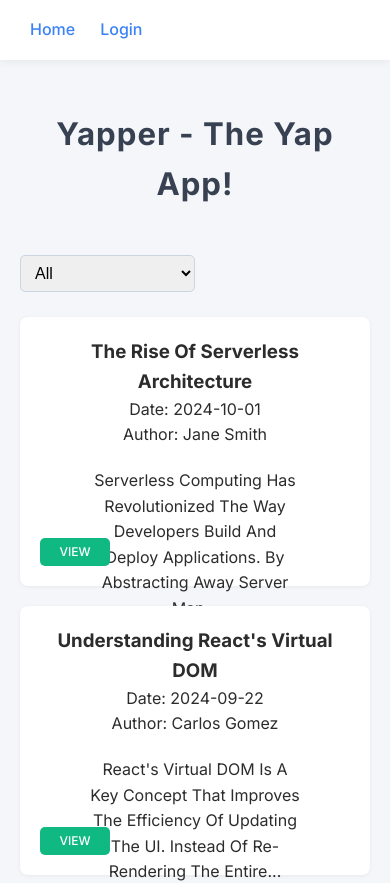
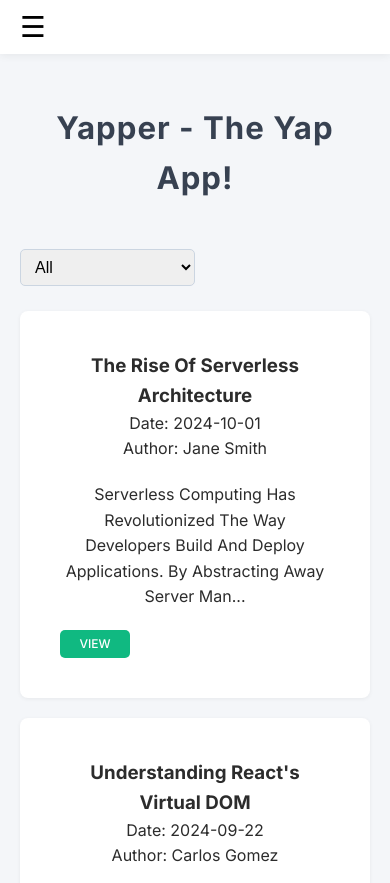
Before and after one commit to cgomez374/my-blog-app, a React (Vite) app: page / in a window 390 px wide. Shown: the top 883 px of the page. Built offline with nearby package versions, Linux system fonts and the light colour scheme.

Commit message:
added hamburger menu, updated post preview height, added functionality for hamburger menu

```diff
--- a/src/App.css
+++ b/src/App.css
@@ -45,7 +45,7 @@ section {
   margin-top: 40px;
 }
 
-/* NAVBAR */
+/* NAVBAR
 nav {
   background-color: #ffffff;
   box-shadow: 0 2px 8px rgba(0, 0, 0, 0.06);
@@ -75,6 +75,60 @@ nav p {
   font-weight: bold;
   font-size: 1.1rem;
   margin-left: auto;
+} */
+
+/* NAVBAR */
+nav {
+  background-color: #ffffff;
+  box-shadow: 0 2px 8px rgba(0, 0, 0, 0.06);
+  padding: 0 30px;
+  height: 60px;
+  display: flex;
+  align-items: center;
+  position: sticky;
+  top: 0;
+  z-index: 1000;
+  text-transform: capitalize;
+  justify-content: space-between;
+}
+
+/* Hamburger button */
+.hamburger {
+  display: none;
+  font-size: 1.8rem;
+  background: none;
+  border: none;
+  cursor: pointer;
+  margin-right: 1rem;
+}
+
+/* Nav links */
+nav ul {
+  display: flex;
+  gap: 25px;
+  align-items: center;
+  list-style: none;
+  padding: 0;
+  margin: 0;
+}
+
+/* Each nav item */
+nav ul li {
+  font-size: 1rem;
+  font-weight: 500;
+}
+
+nav ul li a {
+  text-decoration: none;
+  color: #333;
+}
+
+/* Greeting text */
+nav p {
+  font-weight: bold;
+  font-size: 1.1rem;
+  margin-left: auto;
+  white-space: nowrap;
 }
 
 /* banner */
@@ -113,7 +167,7 @@ select {
 
 .post-list-container ul li {
   background-color: #ffffff;
-  padding: 20px;
+  padding: 40px;
   border-radius: 8px;
   box-shadow: 0 1px 4px rgba(0, 0, 0, 0.06);
   transition: transform 0.2s ease;
@@ -125,8 +179,6 @@ select {
 
 .post-list-container .post-item-content {
   margin: 20px auto;
-  width: 70%;
-  height: 50px;
 }
 
 .post-options-links {
@@ -258,3 +310,41 @@ form button:hover {
   margin-top: 50px;
   text-transform: capitalize;
 }
+
+@media (max-width: 768px) {
+  nav {
+    height: auto;
+    padding: 10px 20px;
+  }
+
+  /* Stack nav links */
+  nav ul {
+    display: none;
+    flex-direction: column;
+    background: #ffffff;
+    position: absolute;
+    top: 60px;
+    left: 20px;
+    padding: 1rem;
+    border-radius: 8px;
+    box-shadow: 0 2px 8px rgba(0, 0, 0, 0.1);
+    z-index: 1000;
+    width: fit-content;
+  }
+
+  nav ul.show {
+    display: flex;
+  }
+
+  .hamburger {
+    display: block;
+  }
+
+  /* Stack greeting below or hide on mobile if you prefer */
+  nav p {
+    margin-top: 10px;
+    margin-left: 0;
+    width: 100%;
+    text-align: right;
+  }
+}
--- a/src/App.jsx
+++ b/src/App.jsx
@@ -86,11 +86,11 @@ function App() {
             }
           />
           <Route element={<ProtectedRoute />} >
-            <Route path='/post/:id' element={ <PostDetails deletePost={deletePost} /> } />
             <Route path='/add' element={ <CreatePost addPost={addPost}  /> } />
             <Route path='/edit/:id' element={ <EditPost updatePost={updatePost} /> } />
             <Route path='/my-posts' element={<UsersPostList posts={postData} deletePost={deletePost} />} />
           </Route>
+          <Route path='/post/:id' element={ <PostDetails deletePost={deletePost} /> } />
           <Route path='/login' element={ <Login /> } />
           <Route path='/register' element={ <RegisterNewUser /> } />
           <Route path='*' element={ <NotFound /> } />
--- a/src/components/Navbar.jsx
+++ b/src/components/Navbar.jsx
@@ -1,26 +1,65 @@
 import { Link } from "react-router-dom";
 import { useAuthContext } from "../context/AuthContext";
+import { useState, useRef, useEffect } from "react";
 
 export default function Navbar(){
   const { loggedInStatus, logout, currentUser } = useAuthContext()
+  const [menuOpen, setMenuOpen] = useState(false);
+  const navRef = useRef(null);
+
+  // Close nav if user clicks outside
+  useEffect(() => {
+    const handleClickOutside = (event) => {
+      if (navRef.current && !navRef.current.contains(event.target)) {
+        setMenuOpen(false);
+      }
+    };
+
+    document.addEventListener('mousedown', handleClickOutside);
+
+    return () => {
+      document.removeEventListener('mousedown', handleClickOutside);
+    };
+  }, []);
+
+  // Close menu on scroll
+  useEffect(() => {
+    const handleScroll = () => setMenuOpen(false);
+    window.addEventListener('scroll', handleScroll);
+    return () => window.removeEventListener('scroll', handleScroll);
+  }, []);
+
+  // Close menu when clicking a link
+  const handleLinkClick = () => setMenuOpen(false);
+
+  const toggleMenu = () => {
+    setMenuOpen((prev) => !prev);
+  };
+
+  function handleLogout(){
+    logout()
+    handleLinkClick()
+  }
+
   return (
-    <nav>
-      <ul>
-        <li><Link to='/'>Home</Link></li>
+    <nav ref={navRef}>
+      <button className="hamburger" onClick={toggleMenu}>☰</button>
+      <ul className={menuOpen ? 'show' : ''}>
+        <li><Link to='/' onClick={handleLinkClick}>Home</Link></li>
         {
           loggedInStatus
           && (
             <>
-              <li><Link to='/add'>Add Post</Link></li>
-              <li><Link to='/my-posts'>My Posts</Link></li>
+              <li><Link to='/add' onClick={handleLinkClick}>Add Post</Link></li>
+              <li><Link to='/my-posts' onClick={handleLinkClick}>My Posts</Link></li>
             </>
           )
         }
         <li>
         {
           !loggedInStatus
-          ? <Link to='/login'>Login</Link>
-          : <Link onClick={logout} to='/login'>Logout</Link>
+          ? <Link to='/login' onClick={handleLinkClick}>Login</Link>
+          : <Link onClick={handleLogout} to='/login'>Logout</Link>
         }
         </li>
       </ul>
--- a/src/components/PostItem.jsx
+++ b/src/components/PostItem.jsx
@@ -9,7 +9,9 @@ export default function PostItem({ post, deletePost }){
       <h3>{ post.title }</h3>
       <p>date: { post.publishingDate }</p>
       <p>author: { post.author }</p>
-      <p className="post-item-content">{ post.content.substring(0, 120) + '...' }</p>
+      <div className="post-item-content">
+        <p>{ post.content.substring(0, 120) + "..." }</p>
+      </div>
       <div className="post-options-links">
         <Link
           to={ `/post/${post.id}` }
```
